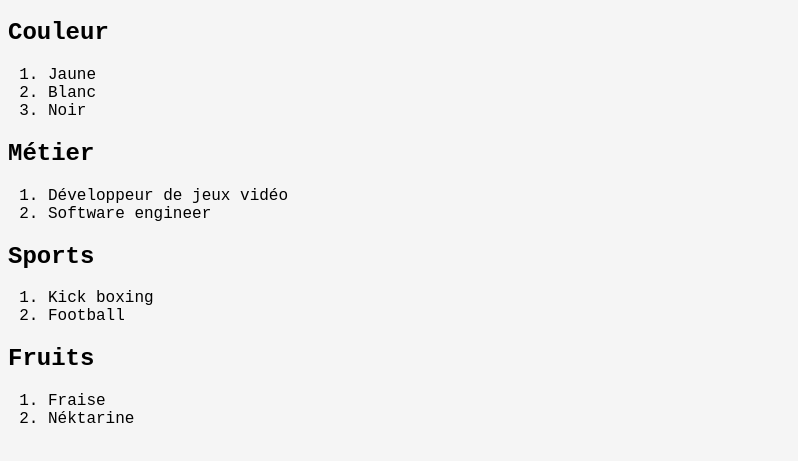
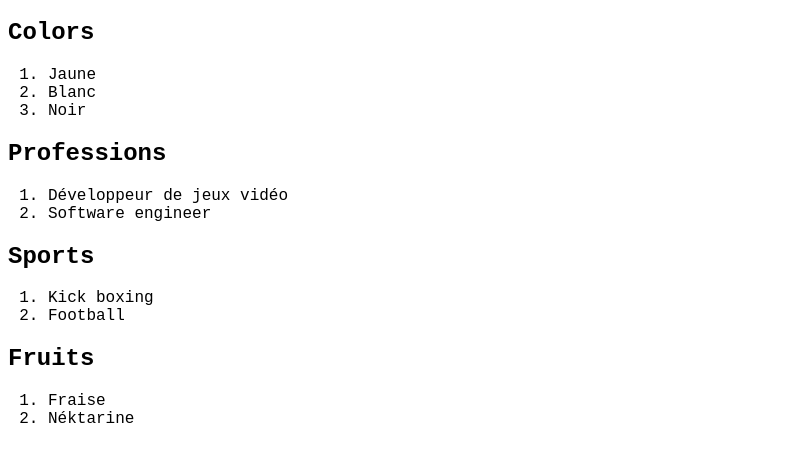
Before and after one commit to yasserfds/html-challenge, a plain HTML site: page files/index.html in a window 1280 px wide. Shown: the part 61-522 px from the top of the page, without its empty margins (0-798 px from the left). Drawn offline with Linux system fonts and the light colour scheme.

Commit message:
updated index.html

```diff
--- a/files/index.html
+++ b/files/index.html
@@ -14,13 +14,13 @@
         <div class="loader"></div>
     </div>
     <h1>Mes favoris</h1>
-    <h2>Couleur</h2>
+    <h2>Colors</h2>
     <ol>
         <li>Jaune</li>
         <li>Blanc</li>
         <li>Noir</li>
     </ol>
-    <h2>Métier</h2>
+    <h2>Professions</h2>
     <ol>
         <li>Développeur de jeux vidéo</li>
         <li>Software engineer</li>
--- a/files/main.css
+++ b/files/main.css
@@ -1,4 +1,4 @@
-body {
+.body {
     background-color: whitesmoke;
 }
 h1 {
```
